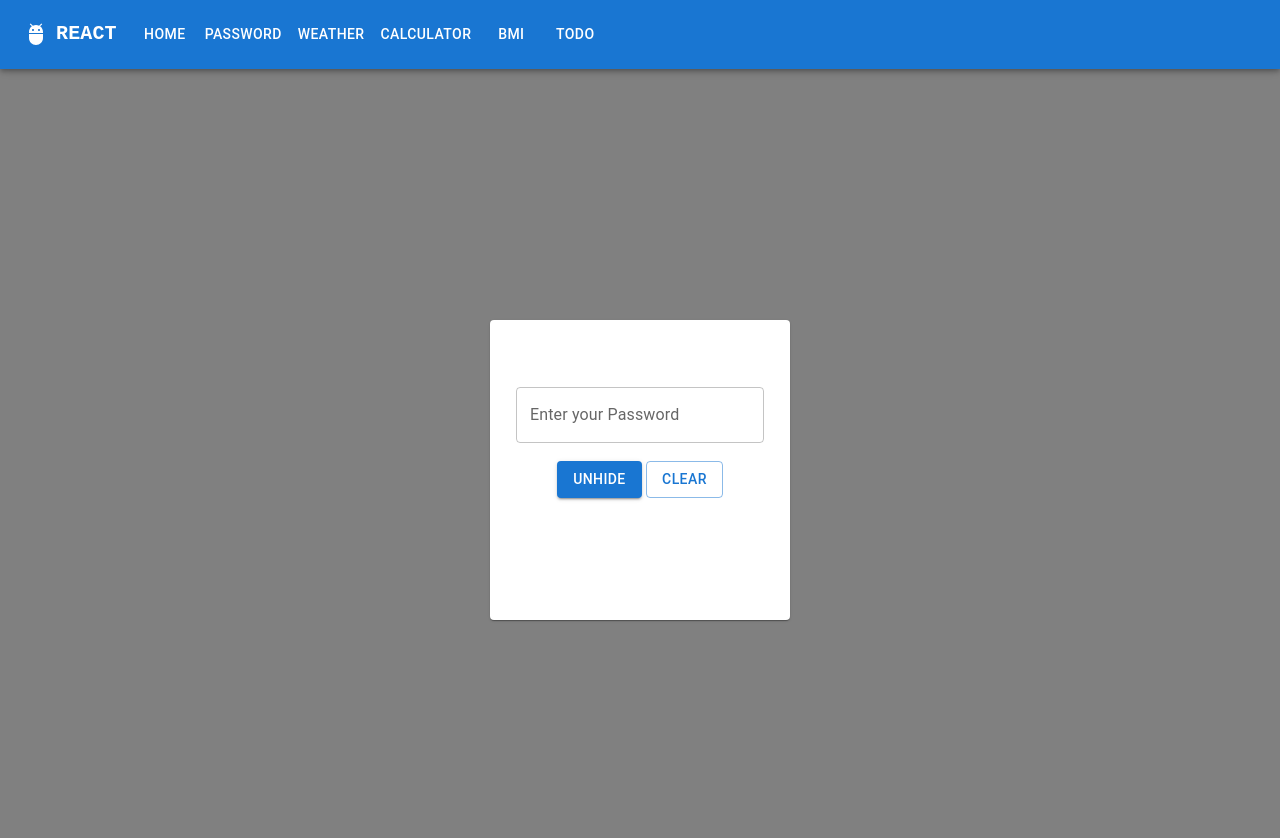
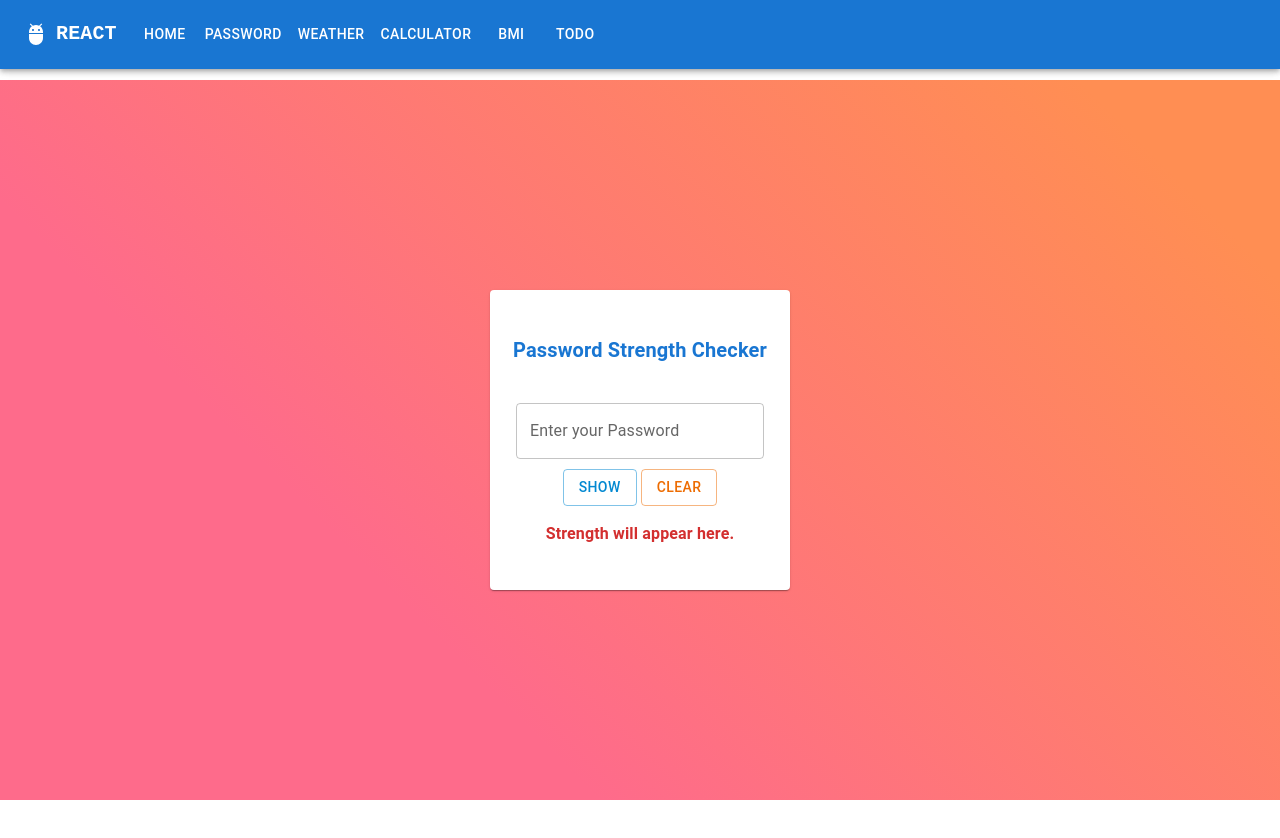
Before and after one commit to amankrs21/Reactify-Hub, a React (Vite) app: page /password in a window 1280 px wide. Shown: the top 838 px of the page. After the commit the page ends 800 px from the top, so only its background shows below. Built offline with nearby package versions, Linux system fonts and the light colour scheme.

Commit message:
Password Validation Updated

```diff
--- a/index.html
+++ b/index.html
@@ -5,14 +5,6 @@
   <meta charset="UTF-8" />
   <link rel="icon" type="image/svg+xml" href="/BotImage.png" />
   <meta name="viewport" content="width=device-width, initial-scale=1.0" />
-  <style>
-    body {
-      margin: 0;
-      padding: 0;
-      font-family: sans-serif;
-      background-color: grey;
-    }
-  </style>
   <title>Learn-React</title>
 </head>
 
--- a/src/App.jsx
+++ b/src/App.jsx
@@ -9,12 +9,10 @@ export default function App() {
   return (
     <BrowserRouter>
       <Navbar />
-      <div style={{ marginTop: 70 }}>
-        <Routes>
-          <Route path="/" element={<Home />} />
-          <Route path="/password" element={<PasswordVal />} />
-        </Routes>
-      </div>
+      <Routes>
+        <Route path="/" element={<Home />} />
+        <Route path="/password" element={<PasswordVal />} />
+      </Routes>
     </BrowserRouter>
   );
 }
--- /dev/null
+++ b/src/pages/password/PasswordVal.css
@@ -0,0 +1,37 @@
+* {
+    margin: 0;
+    padding: 0;
+    box-sizing: border-box;
+}
+
+.password-main {
+    width: 100%;
+    height: 90vh;
+    margin-top: 10vh;
+    display: flex;
+    align-items: center;
+    flex-direction: column;
+    justify-content: center;
+    background: linear-gradient(45deg, #FE6B8B 30%, #FF8E53 90%);
+}
+
+.password-card {
+    width: 300px;
+    height: 300px;
+    display: flex;
+    flex-direction: column;
+    justify-content: center;
+    align-items: center;
+    box-shadow: 3px 3px 10px 3px rgba(0, 0, 0, 0.2);
+}
+
+.password-card .text-field {
+    margin-top: 30px;
+}
+
+.password-card .password-buttons {
+    width: 100%;
+    margin-top: 10px;
+    display: flex;
+    justify-content: center;
+}
--- a/src/pages/password/PasswordVal.jsx
+++ b/src/pages/password/PasswordVal.jsx
@@ -1,17 +1,19 @@
+import './PasswordVal.css';
 import React, { useEffect, useState } from 'react';
-import { Button, Card, Container, TextField } from '@mui/material';
+import { Button, Card, TextField, Typography } from '@mui/material';
 
-const getPasswordStrength = (text) => {
-    if (!text) return '';
+export default function PasswordVal() {
+    const [text, setText] = useState('');
+    const [show, setShow] = useState(false);
+    const [strength, setStrength] = useState('');
+
+    const validatePassword = () => {
         if (text.length < 8) return 'VeryLow';
-
         const hasLowerCase = /[a-z]/.test(text);
         const hasUpperCase = /[A-Z]/.test(text);
         const hasDigit = /\d/.test(text);
         const hasSpecialChar = /\W/.test(text);
-
         const count = [hasLowerCase, hasUpperCase, hasDigit, hasSpecialChar].filter(Boolean).length;
-
         switch (count) {
             case 1:
                 return 'Low';
@@ -24,15 +26,11 @@ const getPasswordStrength = (text) => {
             default:
                 return 'Low';
         }
-};
+    }
 
-export default function PasswordVal() {
-    const [text, setText] = useState('');
-    const [strength, setStrength] = useState('');
-    const [inputType, setInputType] = useState('password');
-
+    // This useEffect will re-calculate the strength every time the `text` changes.
     useEffect(() => {
-        setStrength(getPasswordStrength(text));
+        setStrength(validatePassword()); // Directly setting the strength based on current text.
     }, [text]);
 
     const clearText = () => {
@@ -40,55 +38,31 @@ export default function PasswordVal() {
     };
 
     const hideUnhide = () => {
-        setInputType(inputType === 'password' ? 'text' : 'password');
+        setShow(!show);
     }
 
     return (
-        <>
-            <Container
-                sx={{
-                    height: '100vh',
-                    width: '100%',
-                    display: 'flex',
-                    alignItems: 'center',
-                    justifyContent: 'center',
-                }}
-            >
-                <Card
-                    sx={{
-                        width: '300px',
-                        height: '300px',
-                        display: 'flex',
-                        flexDirection: 'column',
-                        alignItems: 'center',
-                        justifyContent: 'center',
-                    }}
-                >
+        <div className='password-main'>
+            <Card className='password-card'>
+                <Typography variant="h6" color='primary' fontWeight='700' gutterBottom>
+                    Password Strength Checker
+                </Typography>
                 <TextField
+                    value={text}
+                    type={show ? 'text' : 'password'}
+                    variant="outlined"
                     className='text-field'
-                        variant="outlined"
-                        type={inputType}
                     label="Enter your Password"
-                        value={text}
                     onChange={(e) => setText(e.target.value)}
                 />
-                    <br />
-                    <div>
-                        <Button variant="contained" onClick={hideUnhide}>{inputType === 'password' ? "Unhide" : "Hide"}</Button>&nbsp;
-                        <Button variant="outlined" onClick={clearText}>Clear</Button>
+                <div className='password-buttons'>
+                    <Button variant="outlined" color="info" onClick={hideUnhide}>{show ? 'Hide' : 'Show'}</Button>&nbsp;
+                    <Button variant="outlined" color="warning" onClick={clearText}>Clear</Button>
                 </div>
-                    <br />
-                    <h3>
-                        <b>
-                            {strength && (
-                                <p style={{ color: strength === 'VeryHigh' ? 'green' : strength === 'Low' || strength === 'VeryLow' ? 'red' : 'yellow' }}>
-                                    {strength}
-                                </p>
-                            )}
-                        </b>
-                    </h3>
+                <Typography fontWeight={700} mt={2} color={strength === 'VeryHigh' ? 'success.main' : strength === 'Low' || strength === 'VeryLow' ? 'error.main' : 'warning.main'}>
+                    {text ? `Strength: ${strength}` : 'Strength will appear here.'}
+                </Typography>
             </Card>
-            </Container>
-        </>
+        </div>
     );
 };
```
Lines whose indentation alone changed are shown as unchanged.
